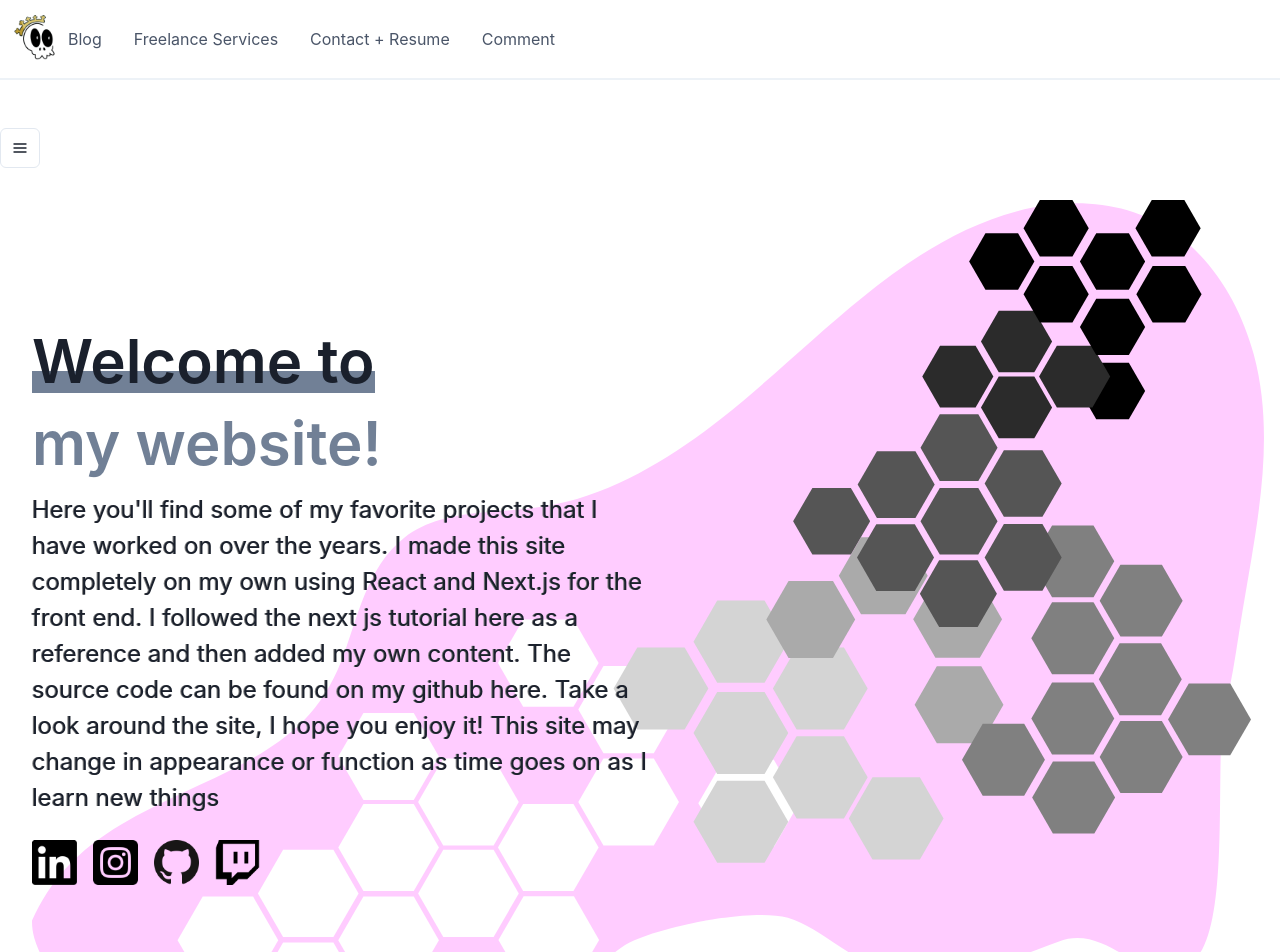
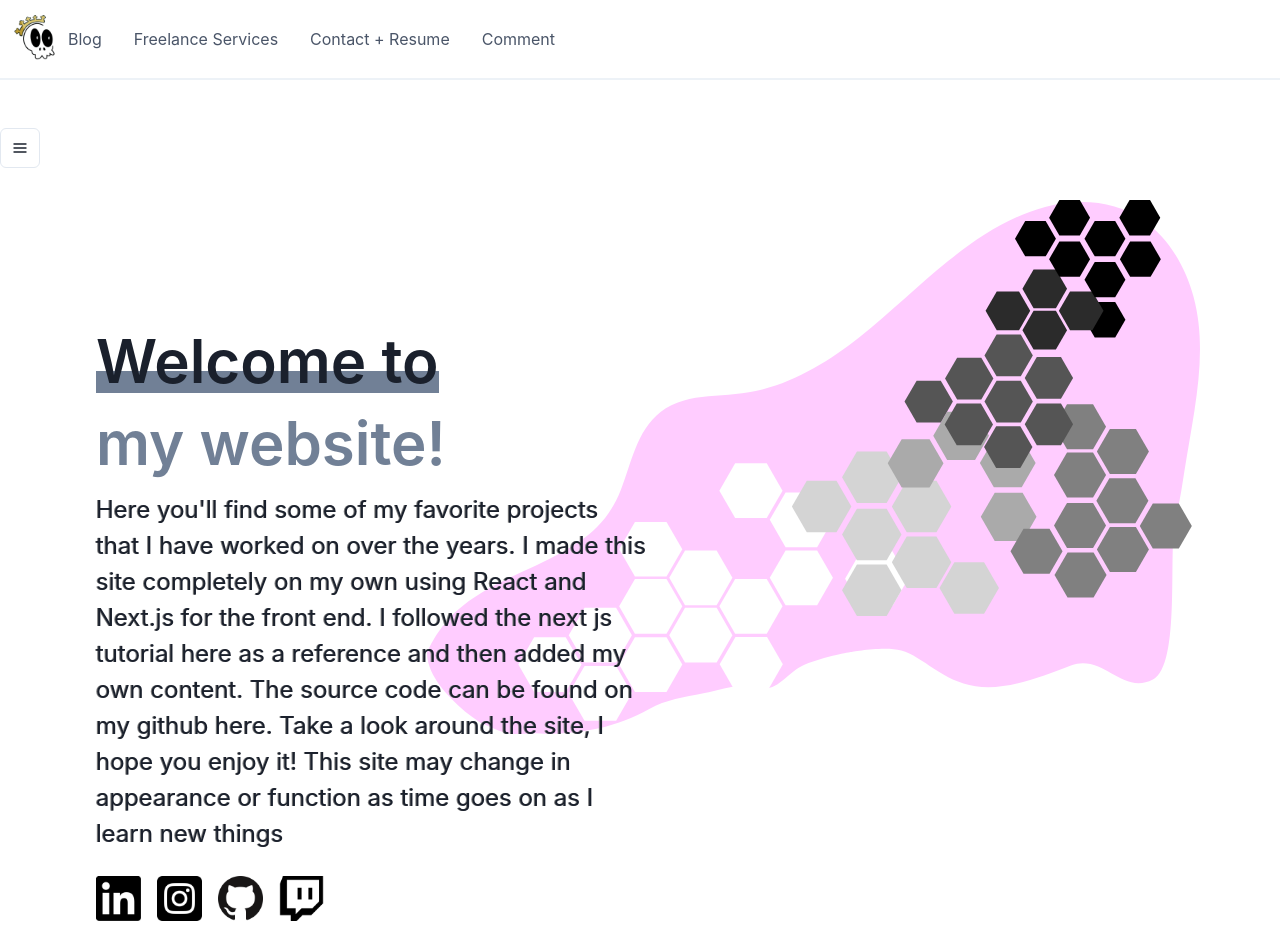
Before and after one commit to jbrummer402/Resume-Site, a Next.js app in the folder client/: page / in a window 1280 px wide. Shown: the top 952 px of the page. Built offline with nearby package versions, Linux system fonts and the light colour scheme.

Commit message:
Update LandingLayout.tsx

```diff
--- a/client/components/LandingLayout.tsx
+++ b/client/components/LandingLayout.tsx
@@ -48,8 +48,8 @@ export default function LandingLayout(props: any) {
   };
   return (
     <>
-      <ScrollMenu {...props} menuList={menuItems} />
-      <Container maxW={"100%"}>
+      <ScrollMenu menuList={menuItems} />
+      <Container maxW={"90%"}>
         <Stack
           ml={"1rem"}
           spacing={{ base: 8, md: 10 }}
@@ -57,6 +57,7 @@ export default function LandingLayout(props: any) {
           backgroundImage={"/background.svg"}
           backgroundRepeat={"no-repeat"}
           backgroundPosition={"right"}
+          backgroundSize={"70%"}
           style={{ backgroundPositionY: "2em" }}
         >
           <Stack my={{ base: "10rem" }}>
@@ -86,7 +87,7 @@ export default function LandingLayout(props: any) {
                 my website!
               </Text>
             </Heading>
-            <HStack maxW={"100%"}>
+            <HStack>
               <Text
                 color={"gray.550"}
                 fontSize={"2xl"}
@@ -144,7 +145,7 @@ export default function LandingLayout(props: any) {
             </Stack>
           </Stack>
         </Stack>
-        <Stack maxW={"80%"} marginTop={"20rem"}>
+        <Stack maxW={"100%"} marginTop={"20rem"}>
           <AboutMe id="about-me" maxW="inherit" />
           <Education paddingLeft={"19em"} />
           <Interests />
```
